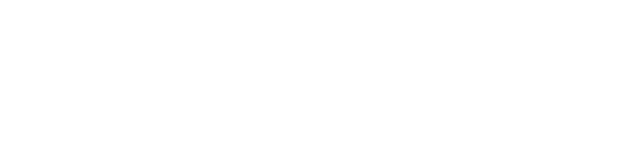
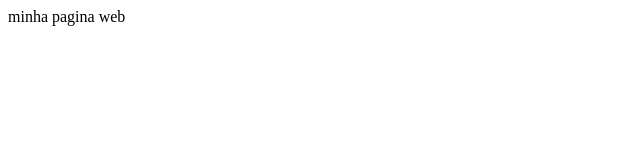
Before and after one commit to GuilhermeA2006/paginaweb-chiarelli-1a, a plain HTML site: page index.html in a window 1280 px wide. Shown: the whole page, without its empty margins (0-640 px from the left). Drawn offline with Linux system fonts and the light colour scheme.

Commit message:
criando arquivo html

```diff
--- a/index.html
+++ b/index.html
@@ -7,6 +7,6 @@
     <title>Document</title>
 </head>
 <body>
-
+    minha pagina web
 </body>
 </html>
```
